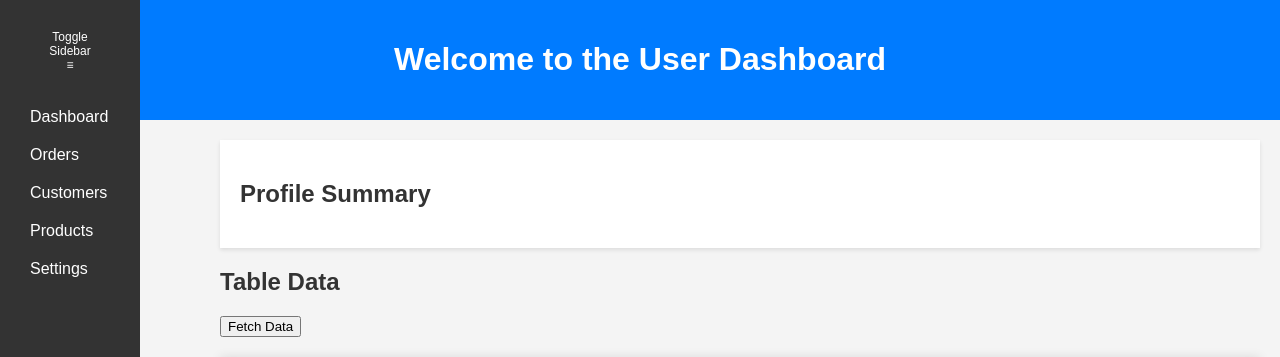
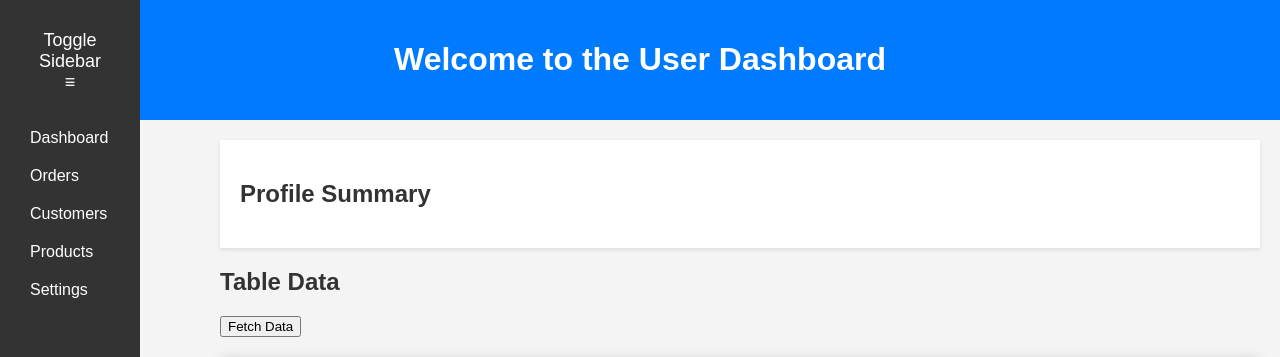
Before and after one commit to ia-usgs/work_project, a Flask app: page / in a window 1280 px wide. Shown: the top 357 px of the page. Run offline with Flask 3, Linux system fonts and the light colour scheme.

Commit message:
Update styles.css

```diff
--- a/static/styles.css
+++ b/static/styles.css
@@ -24,7 +24,7 @@ aside {
 }
 
 aside.collapsed {
-  width: 80px; /* Smaller width when collapsed */
+  width: 30px; /* Smaller width when collapsed */
 }
 
 aside nav ul {
@@ -57,7 +57,7 @@ main {
   padding: 10px;
   border: none;
   cursor: pointer;
-  font-size: 12px;
+  font-size: 18px;
 }
 
 #sidebar-toggle:after {
```
